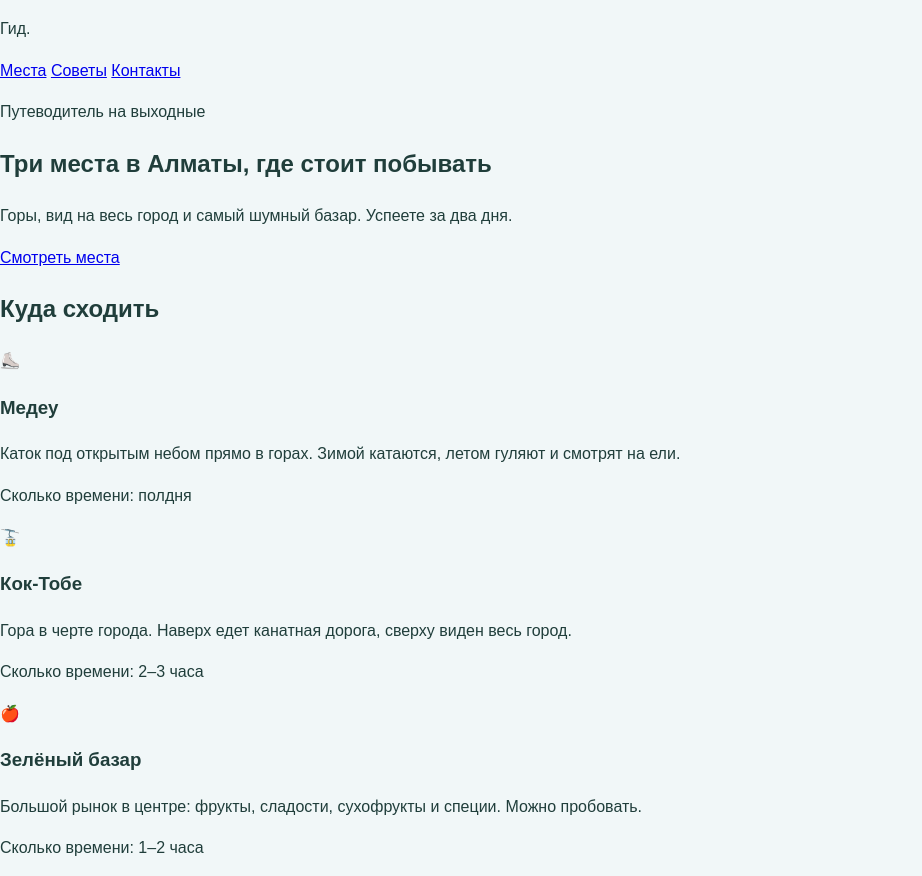
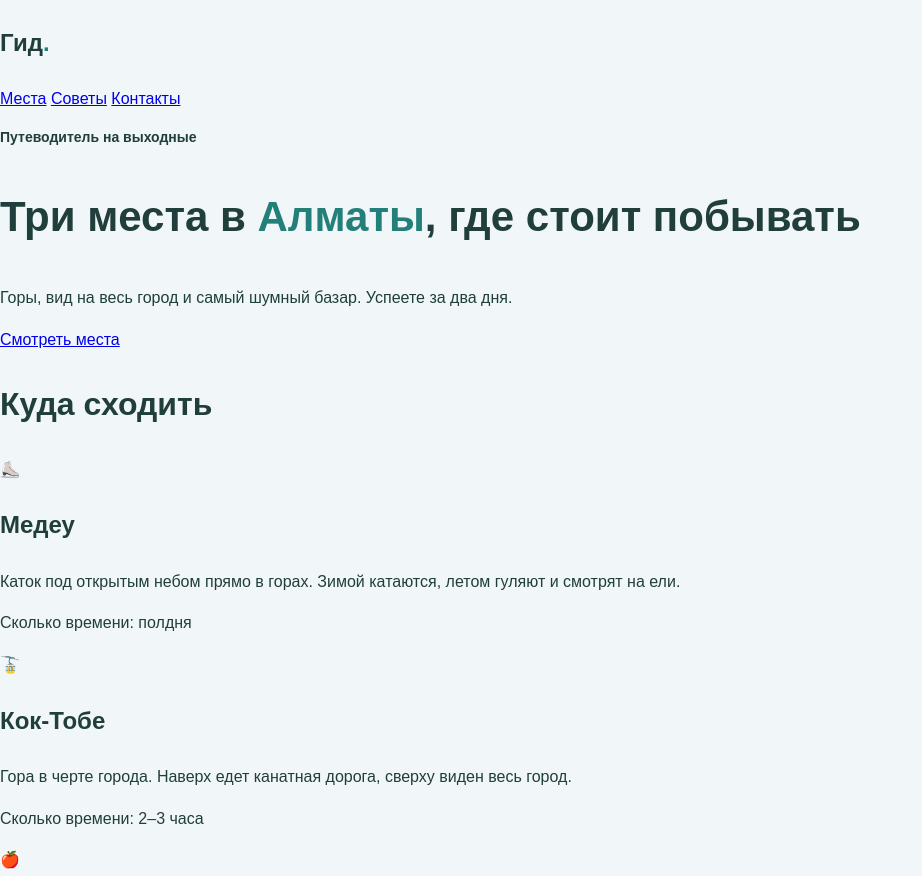
Before and after one commit to Aneka007/city-guide, a plain HTML site: page index.html in a window 1280 px wide. Shown: the top 876 px of the page, without its empty margins (0-922 px from the left). Drawn offline with Linux system fonts and the light colour scheme.

Commit message:
Style headings and accents

```diff
--- a/style.css
+++ b/style.css
@@ -12,3 +12,29 @@ body {
   font-size: 16px;
   line-height: 1.6;
 }
+
+h1,
+h2,
+h3 {
+  color: #203e3b;
+}
+h1 {
+  font-size: 42px;
+}
+h2 {
+  font-size: 32px;
+}
+h3 {
+  font-size: 24px;
+}
+.accent {
+  color: #237f79;
+}
+.logo {
+  font-size: 24px;
+  font-weight: 700;
+}
+.hero-label {
+  font-size: 14px;
+  font-weight: 700;
+}
```
